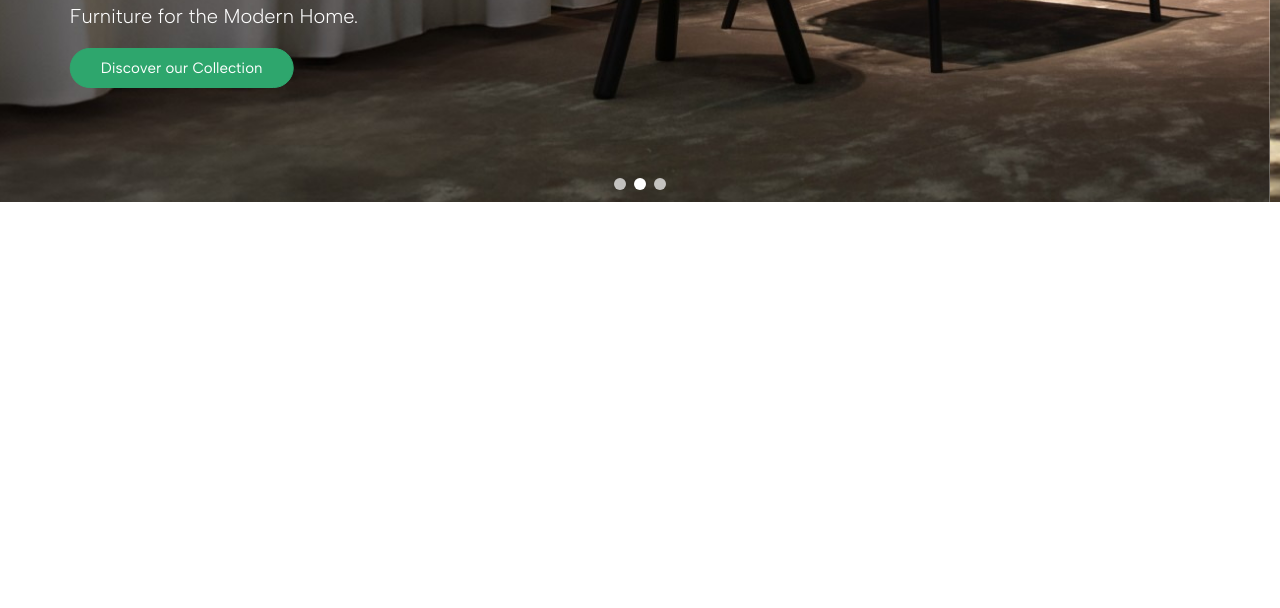
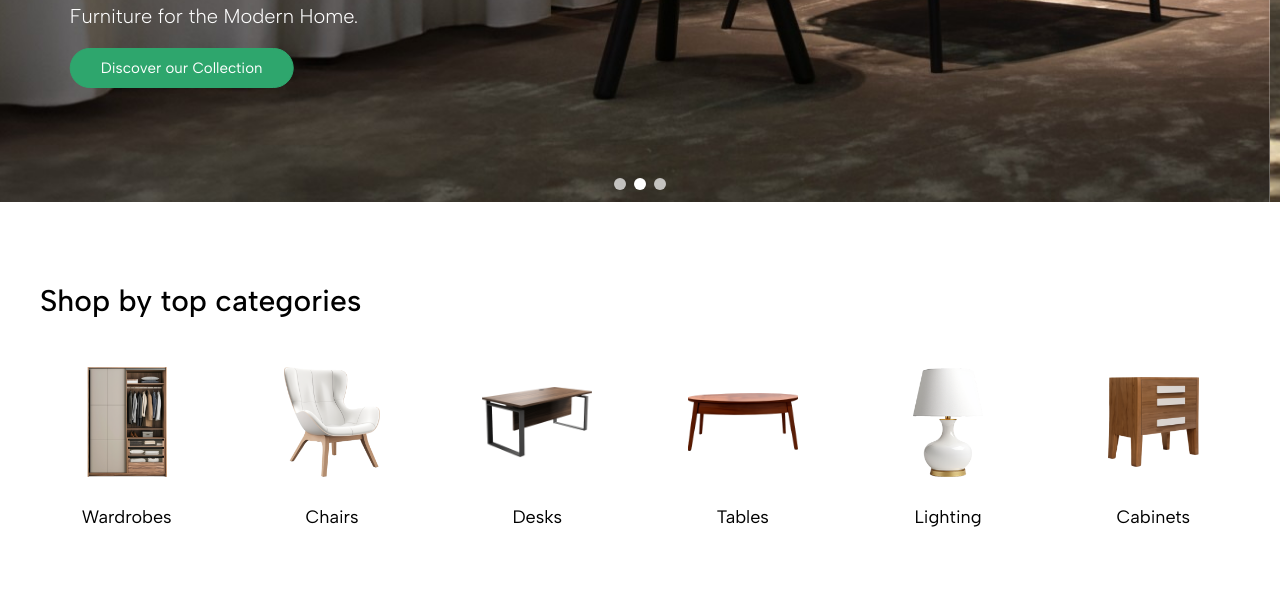
Before and after one commit to mohamedelkashef15/Cozy-corner, a plain HTML site: page index.html in a window 1280 px wide. Shown: the part 438-1046 px from the top of the page. Before the commit the page ends 800 px from the top, so only its background shows below. Drawn offline with nearby package versions, Linux system fonts and the light colour scheme.

Commit message:
update categories section

```diff
--- a/index.html
+++ b/index.html
@@ -37,8 +37,8 @@
           </a>
           <!-- navbar-links -->
           <ul class="navbar-list">
+            <li><a href="#categories">Categories</a></li>
             <li><a href="#products">Products</a></li>
-            <li><a href="#categories">Categories</a></li>
             <li><a href="#collections">Collections</a></li>
             <li><a href="#about">About</a></li>
             <li><a href="#contact">Contact</a></li>
@@ -120,6 +120,51 @@
       </div>
     </header>
     <!-- Header End -->
+    <!-- Main Start -->
+    <main>
+      <!-- Categories Start -->
+
+      <section id="categories">
+        <div class="container">
+          <h2>Shop by top categories</h2>
+          <div class="categories-grid">
+            <!-- Category 1 -->
+            <div class="category">
+              <img src="./images/category-1.png" alt="Wardrobes" />
+              <h3>Wardrobes</h3>
+            </div>
+            <!-- Category 2 -->
+            <div class="category">
+              <img src="./images/category-2.png" alt="Chairs" />
+              <h3>Chairs</h3>
+            </div>
+            <!-- Category 3 -->
+            <div class="category">
+              <img src="./images/category-3.png" alt="Desks" />
+              <h3>Desks</h3>
+            </div>
+            <!-- Category 4 -->
+            <div class="category">
+              <img src="./images/category-4.png" alt="Tables" />
+              <h3>Tables</h3>
+            </div>
+            <!-- Category 5 -->
+            <div class="category">
+              <img src="./images/category-5.png" alt="Lighting" />
+              <h3>Lighting</h3>
+            </div>
+            <!-- Category 6 -->
+            <div class="category">
+              <img src="./images/category-6.png" alt="Cabinets" />
+              <h3>Cabinets</h3>
+            </div>
+          </div>
+        </div>
+      </section>
+      <!-- Categories End -->
+    </main>
+
+    <!-- Main End -->
 
     <!-- Swiper CDN -->
     <script src="https://cdnjs.cloudflare.com/ajax/libs/Swiper/11.0.5/swiper-bundle.min.js"></script>
--- a/style.css
+++ b/style.css
@@ -222,3 +222,38 @@ a {
 /* Animation +  */
 
 /* Header End */
+
+/* Main Start */
+/* Categories Start */
+#categories {
+  padding: 5rem 0;
+}
+
+#categories h2 {
+  font-size: 30px;
+  font-weight: 500;
+  margin-bottom: 3rem;
+}
+
+#categories .categories-grid {
+  display: grid;
+  grid-template-columns: repeat(6, 1fr);
+  gap: 2rem;
+  text-align: center;
+}
+
+#categories .categories-grid .category img {
+  width: 110px;
+  height: 110px;
+  /* ? */
+  object-fit: contain;
+}
+
+#categories .categories-grid .category h3 {
+  font-size: 18px;
+  font-weight: 400;
+  margin-top: 25px;
+}
+
+/* Categories End */
+/* Main End */
```
Also changed, not shown: images/category-1.png (added), images/category-2.png (added), images/category-3.png (added), images/category-4.png (added), images/category-5.png (added), images/category-6.png (added), 2 other files.
